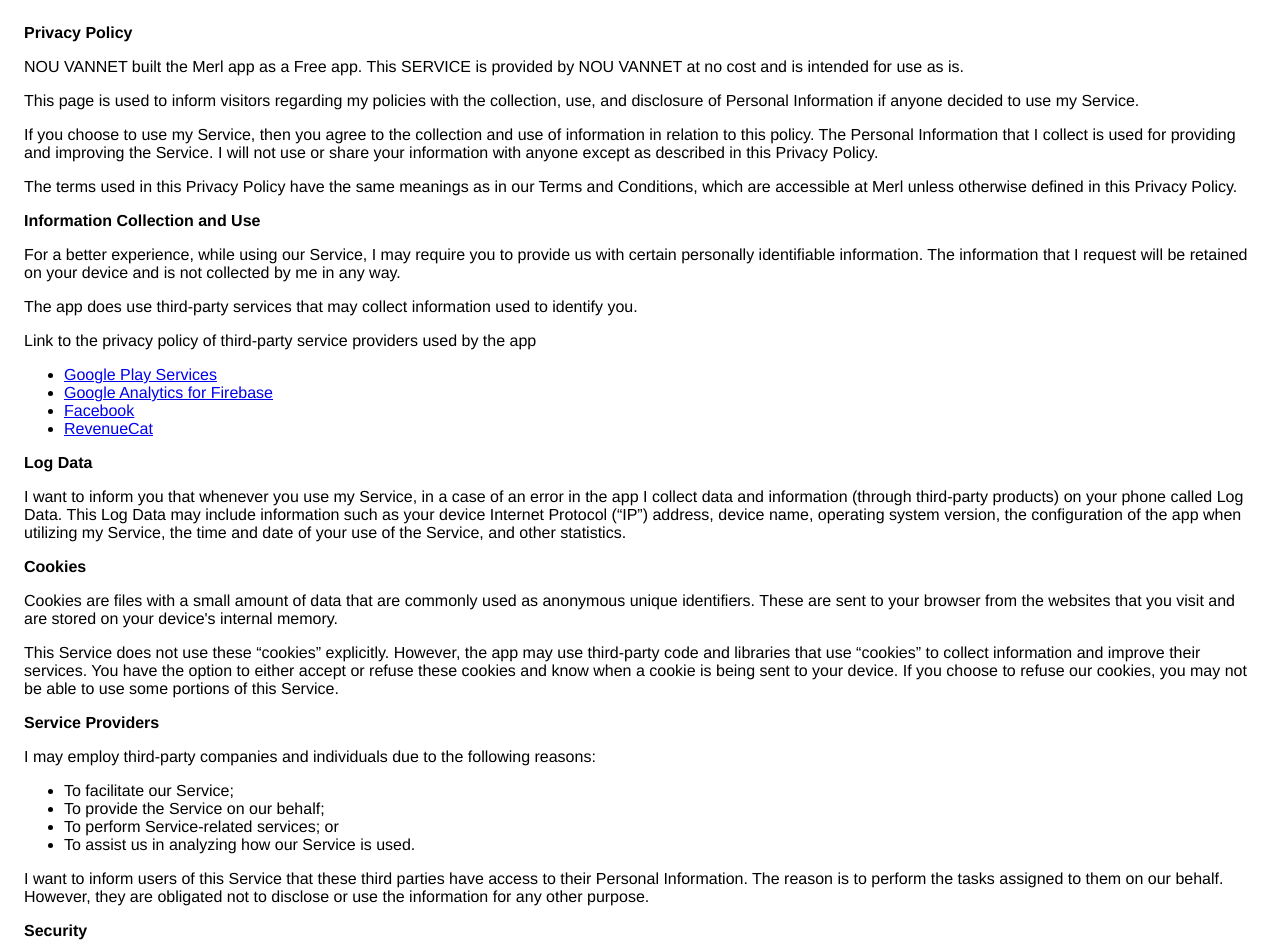
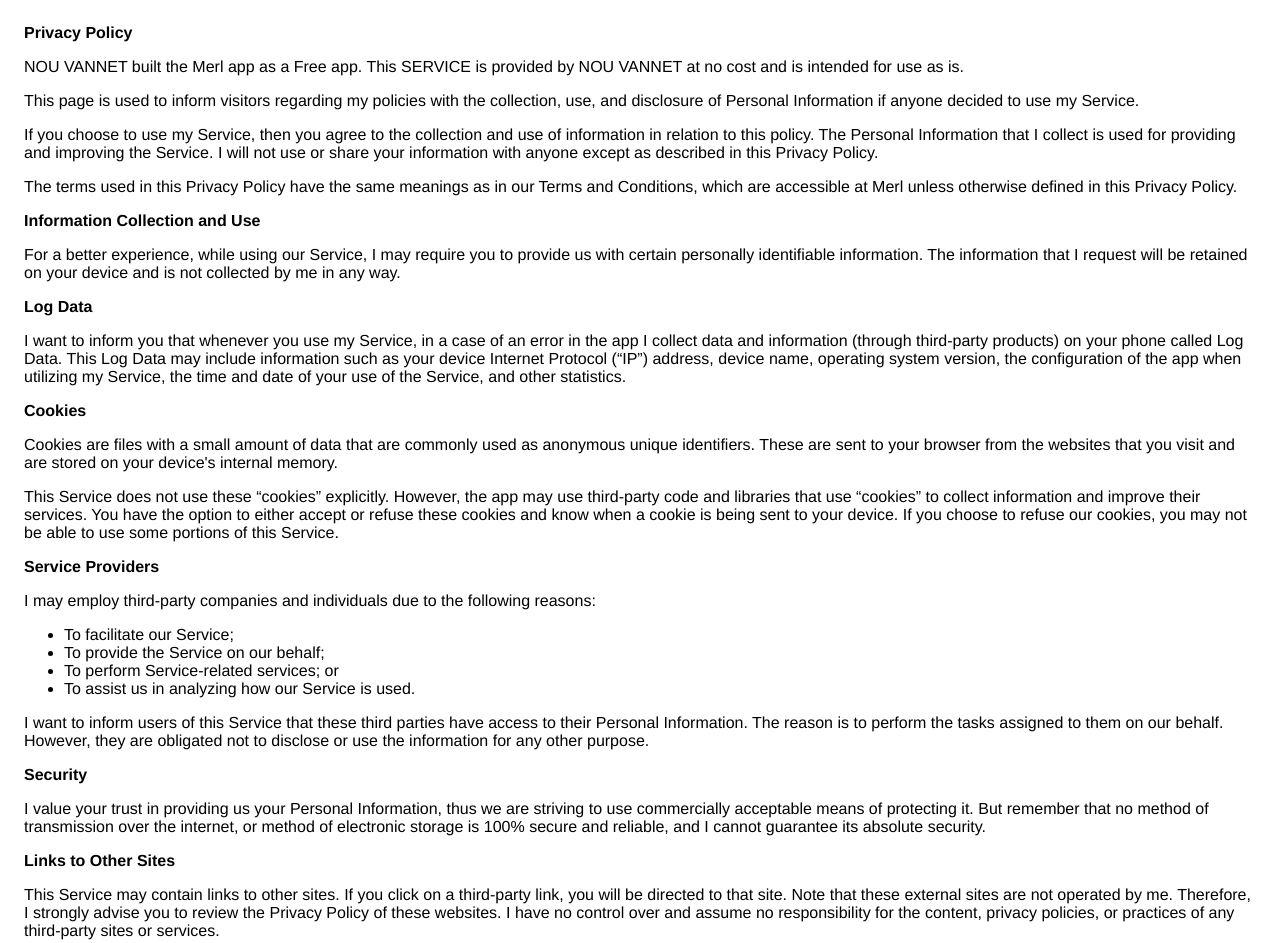
Before and after one commit to NOU-VANNET/NOU-VANNET.github.io, a plain HTML site: page app/merl/privacy-policy.html in a window 1280 px wide. Shown: the top 943 px of the page. Drawn offline with Linux system fonts and the light colour scheme.

Commit message:
Update privacy-policy.html

```diff
--- a/app/merl/privacy-policy.html
+++ b/app/merl/privacy-policy.html
@@ -31,13 +31,7 @@
                   may require you to provide us with certain personally
                   identifiable information. The information that
                   I request will be retained on your device and is not collected by me in any way.
-                </p> <div><p>
-                    The app does use third-party services that may collect
-                    information used to identify you.
-                  </p> <p>
-                    Link to the privacy policy of third-party service providers used
-                    by the app
-                  </p> <ul><li><a href="https://www.google.com/policies/privacy/" target="_blank" rel="noopener noreferrer">Google Play Services</a></li><!----><li><a href="https://firebase.google.com/policies/analytics" target="_blank" rel="noopener noreferrer">Google Analytics for Firebase</a></li><!----><li><a href="https://www.facebook.com/about/privacy/update/printable" target="_blank" rel="noopener noreferrer">Facebook</a></li><!----><!----><!----><!----><!----><!----><!----><!----><!----><!----><!----><!----><!----><!----><!----><!----><!----><!----><!----><!----><!----><!----><li><a href="https://www.revenuecat.com/privacy" target="_blank" rel="noopener noreferrer">RevenueCat</a></li></ul></div> <p><strong>Log Data</strong></p> <p>
+                </p> <p><strong>Log Data</strong></p> <p>
                   I want to inform you that whenever you
                   use my Service, in a case of an error in the app
                   I collect data and information (through third-party
```
